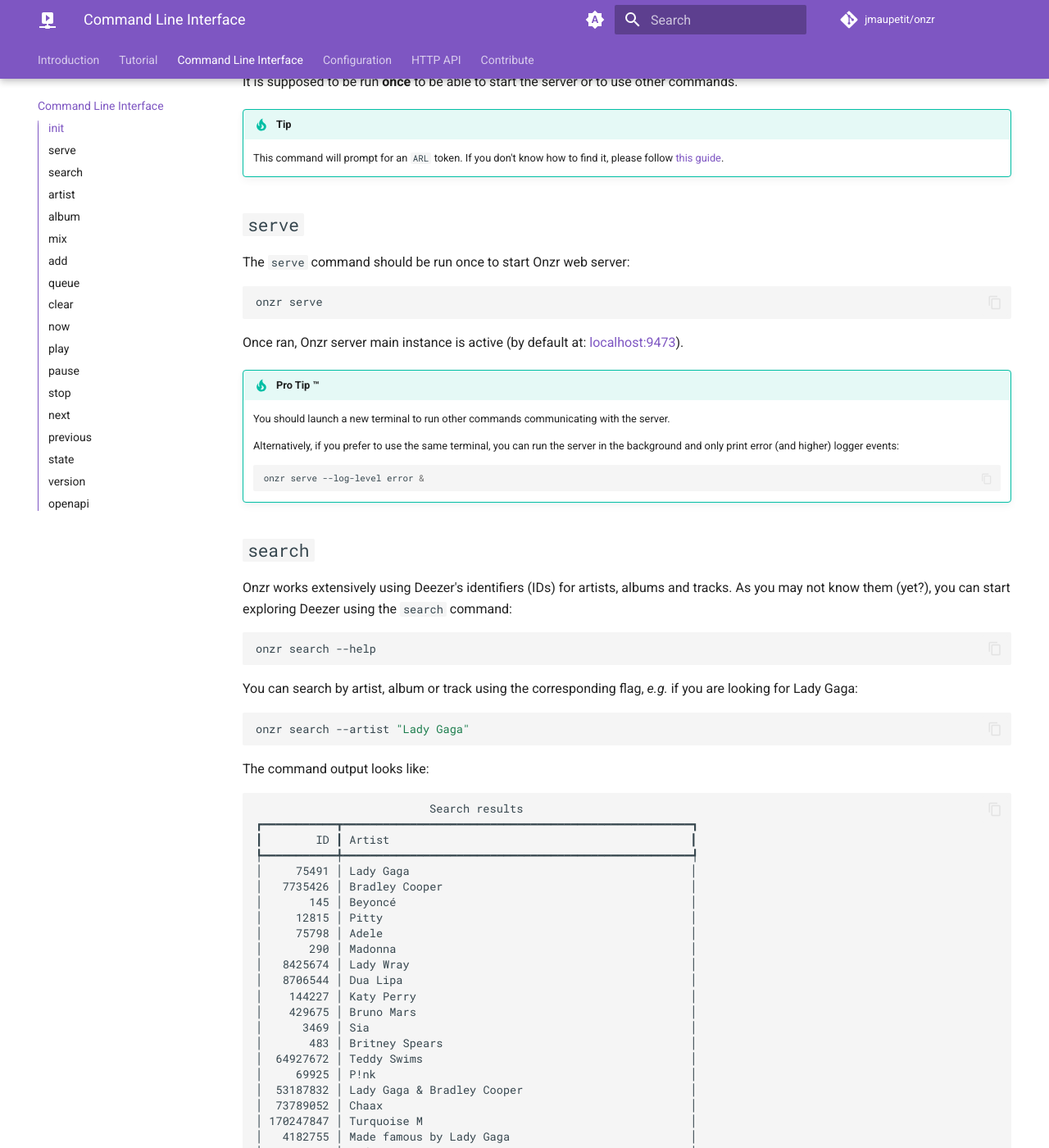
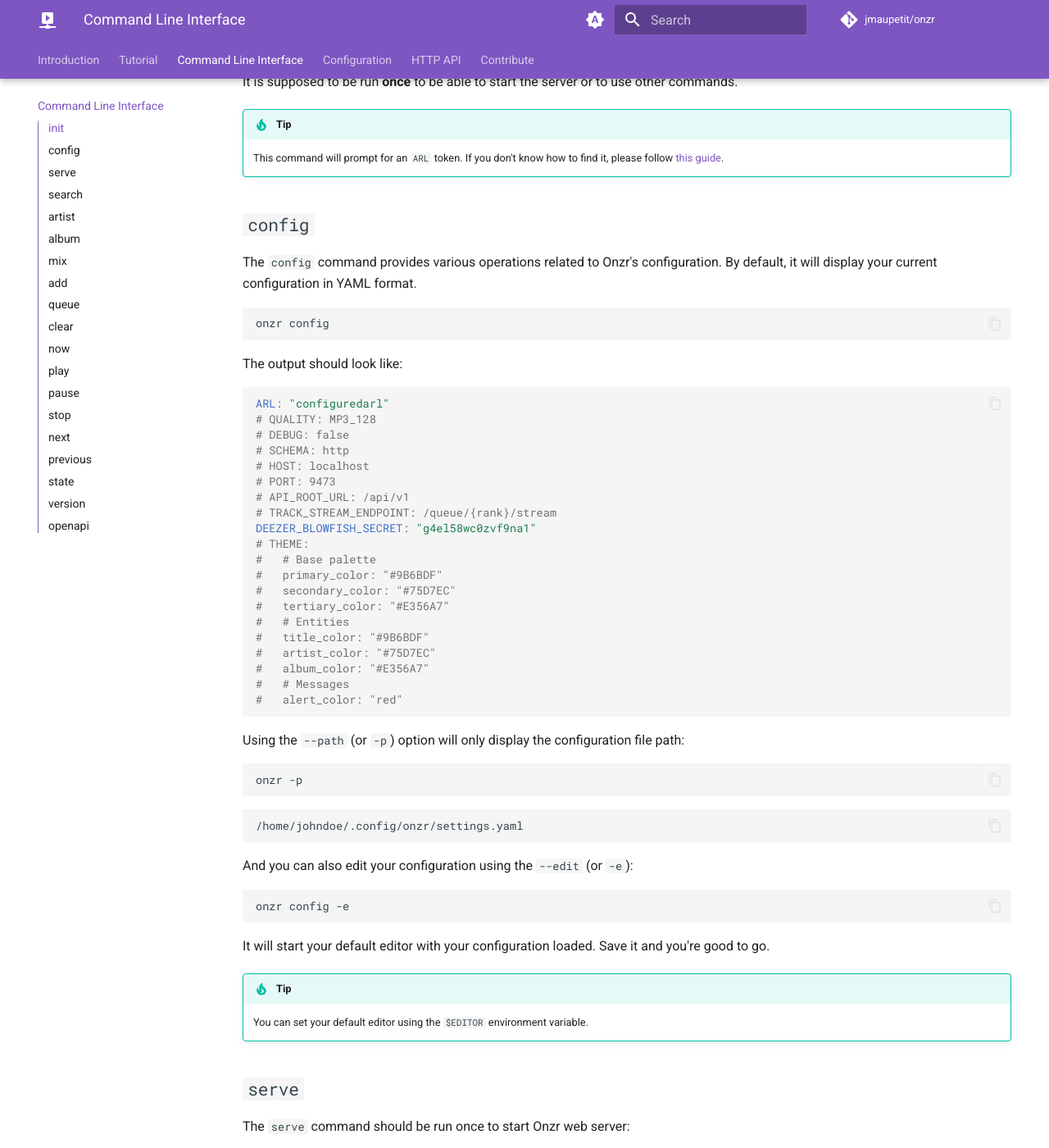
Before and after one commit to jmaupetit/onzr, an MkDocs documentation site: the page built from docs/commands.md, in a window 1280 px wide and 1400 px high, scrolled down 1143 px. Shown: the whole window at 82% size. Built offline with MkDocs 1.6.1 and Material for MkDocs 9.7.7, drawn with Linux system fonts in a browser that asks for light colours; comment, search, counter and statistics services are not loaded.

Commit message:
✨(cli) add the `config` command
Add configuration utilities to ease onboarding and customization.

````diff
--- a/docs/commands.md
+++ b/docs/commands.md
@@ -63,6 +63,65 @@ other commands.
     This command will prompt for an `ARL` token. If you don't know how to find
     it, please follow [this
     guide](https://github.com/nathom/streamrip/wiki/Finding-Your-Deezer-ARL-Cookie).
+
+## `config`
+
+The `config` command provides various operations related to Onzr's
+configuration. By default, it will display your current configuration in YAML
+format.
+
+```sh
+onzr config
+```
+
+The output should look like:
+
+```yaml
+ARL: "configuredarl"
+# QUALITY: MP3_128
+# DEBUG: false
+# SCHEMA: http
+# HOST: localhost
+# PORT: 9473
+# API_ROOT_URL: /api/v1
+# TRACK_STREAM_ENDPOINT: /queue/{rank}/stream
+DEEZER_BLOWFISH_SECRET: "g4el58wc0zvf9na1"
+# THEME:
+#   # Base palette
+#   primary_color: "#9B6BDF"
+#   secondary_color: "#75D7EC"
+#   tertiary_color: "#E356A7"
+#   # Entities
+#   title_color: "#9B6BDF"
+#   artist_color: "#75D7EC"
+#   album_color: "#E356A7"
+#   # Messages
+#   alert_color: "red"
+```
+
+Using the `--path` (or `-p`) option will only display the configuration file
+path:
+
+```sh
+onzr -p
+```
+
+```
+/home/johndoe/.config/onzr/settings.yaml
+```
+
+And you can also edit your configuration using the `--edit` (or `-e`):
+
+```sh
+onzr config -e
+```
+
+It will start your default editor with your configuration loaded. Save it and
+you're good to go.
+
+!!! Tip
+
+    You can set your default editor using the `$EDITOR` environment variable.
 
 ## `serve`
 
````
Also changed, not shown: CHANGELOG.md (+1 -0 lines), docs/tutorial.md (+18 -4 lines), 3 other files.
